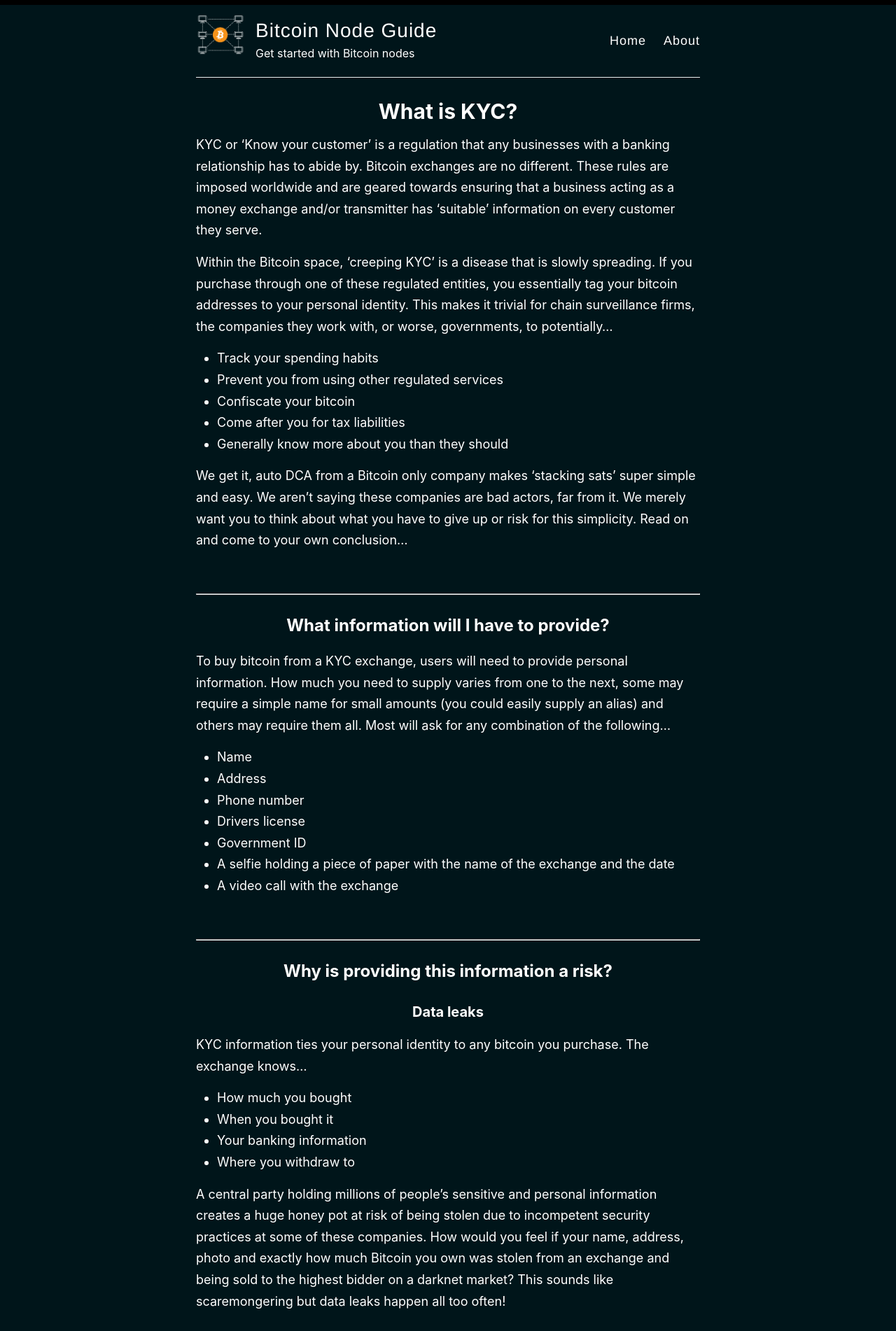
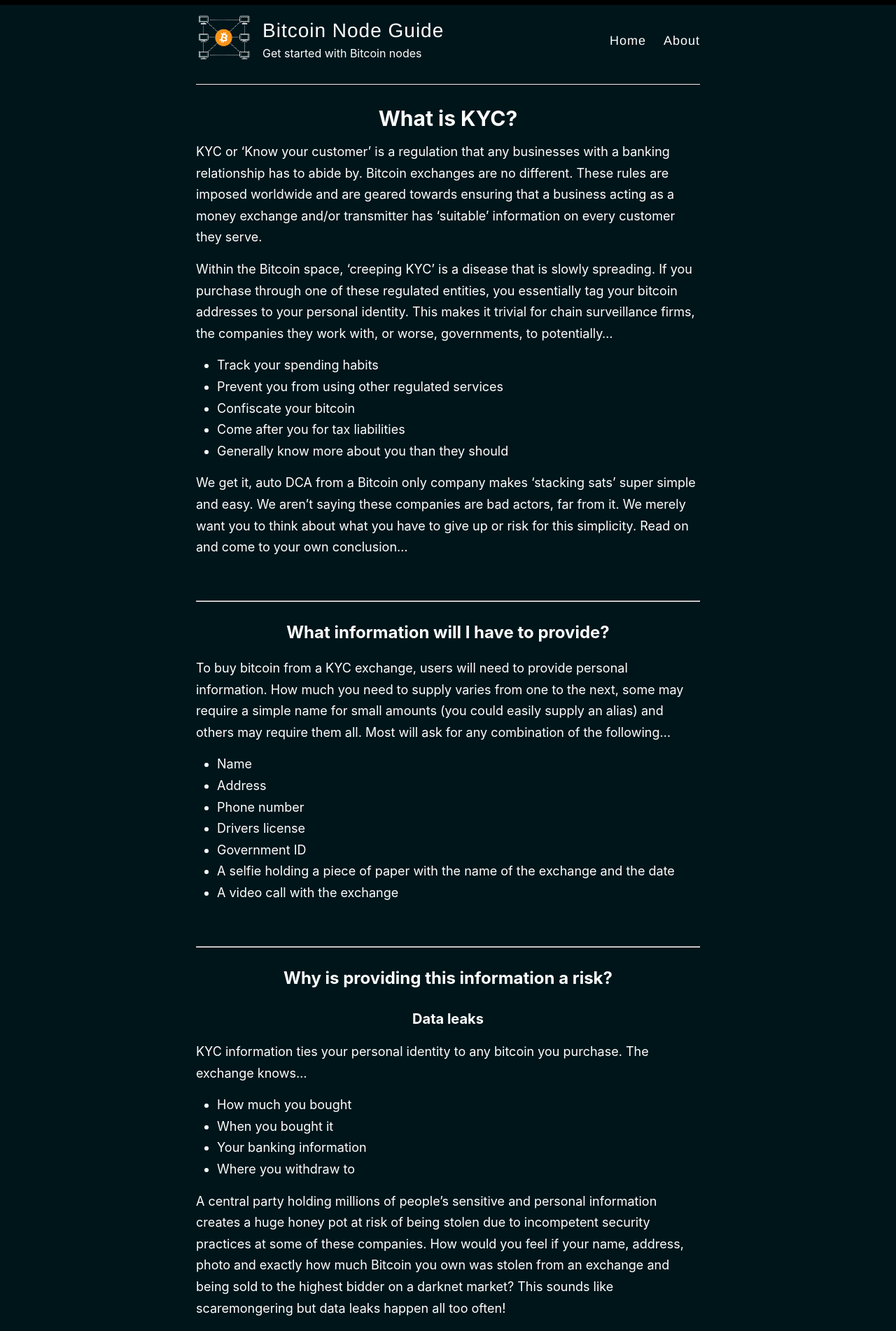
Before and after one commit to BitcoinQnA/node-guide, a Jekyll site: the page built from index.html, in a window 1280 px wide. Shown: the top 1902 px of the page at 70% size. Built offline with Jekyll 4.4.1, drawn with Linux system fonts in a browser that asks for light colours; the list of posts is cut into pages by our own code.

Commit message:
Update style.scss

```diff
--- a/assets/style.scss
+++ b/assets/style.scss
@@ -279,8 +279,8 @@
 
 .site-avatar {
   float: left;
-  width: 70px;
-  height: 70px;
+  width: 80px;
+  height: 80px;
   margin-right: 15px;
 
   @include mobile {
@@ -290,7 +290,7 @@
   }
 
   img {
-    border-radius: 5px;
+    border-radius: 2px;
   }
 }
 
```
